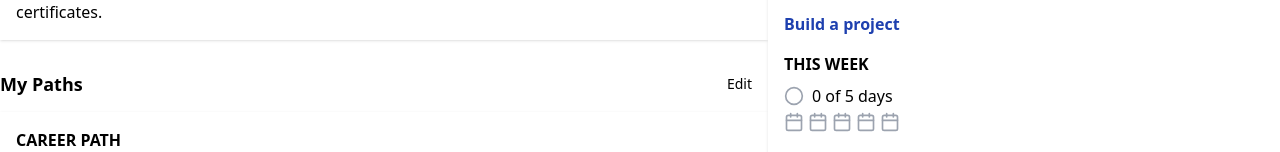
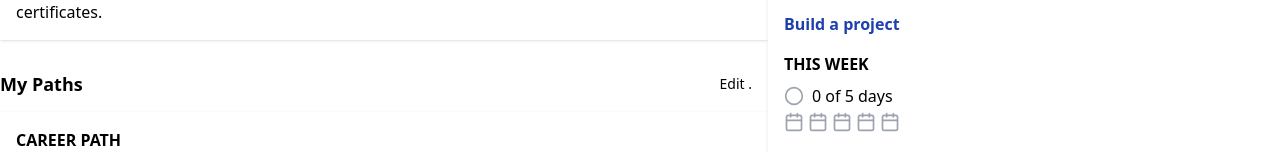
Before and after one commit to greatsage-raphael/REAGAN-AND-GOOD-FRIENDS-CHARITY-IN-UGANDA., a Next.js app: page / in a window 1280 px wide. Shown: the part 132-284 px from the top of the page. Built offline with nearby package versions, Linux system fonts and the light colour scheme.

Commit message:
feat: index page

```diff
--- a/pages/index.tsx
+++ b/pages/index.tsx
@@ -16,7 +16,7 @@ export default function Component() {
           <div className="flex justify-between items-center mb-2">
             <h2 className="text-lg font-semibold">My Paths</h2>
             <Button className="text-sm" variant="ghost">
-              Edit
+              Edit .
             </Button>
           </div>
           <div className="space-y-4">
```
